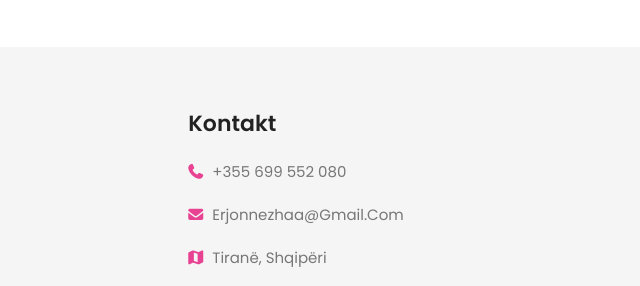
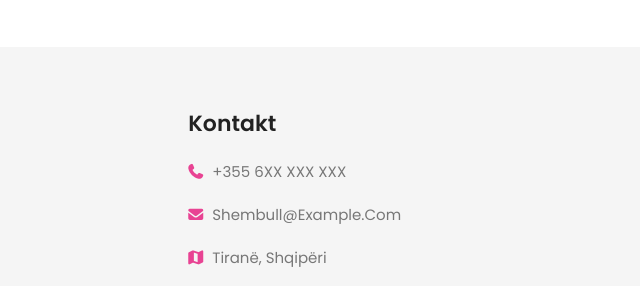
Before and after one commit to ErionNezha/Cosmetics-Website, a plain HTML site: page index.html in a window 1280 px wide. Shown: the part 6006-6292 px from the top of the page, 640-1280 px from the left. Drawn offline with Linux system fonts and the light colour scheme.

Commit message:
Publikimi fillestar i projektit

```diff
--- a/index.html
+++ b/index.html
@@ -738,8 +738,8 @@
 
         <div class="box">
             <h3>kontakt</h3>
-            <p> <i class="fas fa-phone"></i> +355 699 552 080 </p>
-            <p> <i class="fas fa-envelope"></i> erjonnezhaa@gmail.com </p>
+            <p> <i class="fas fa-phone"></i> +355 6XX XXX XXX </p>
+            <p> <i class="fas fa-envelope"></i> shembull@example.com </p>
             <p> <i class="fas fa-map"></i> Tiranë, Shqipëri </p>
             <div class="share">
                 <a href="#" class="fab fa-facebook-f"></a>
```
